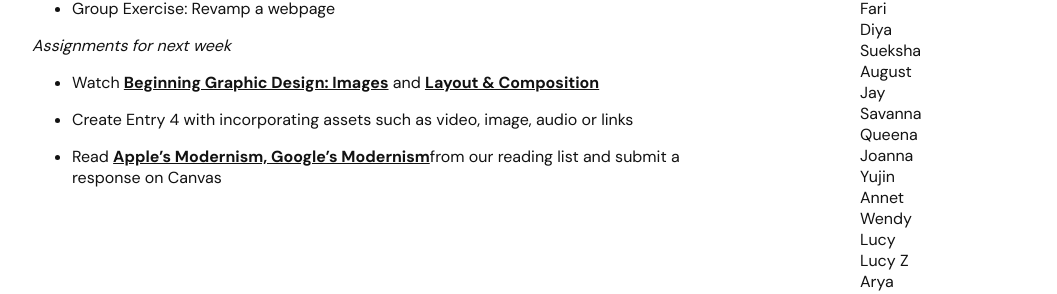
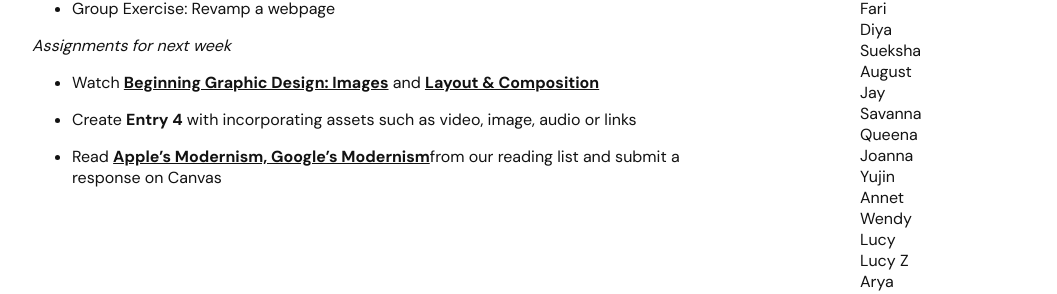
Before and after one commit to core1-interaction/core1-interaction.github.io, a Jekyll site: the page built from week5.md, in a window 1280 px wide. Shown: the part 337-631 px from the top of the page, without its empty margins (108-1165 px from the left). Built offline with Jekyll 4.4.1, drawn with Linux system fonts in a browser that asks for light colours; our own code applies the rules of GitHub Pages for plain Markdown files.

```diff
--- a/week5.md
+++ b/week5.md
@@ -20,6 +20,6 @@ title: Week 5
 *Assignments for next week*
 + Watch **[<u>Beginning Graphic Design: Images</u>](https://www.youtube.com/watch?v=MELKuexR3sQ)** and **[<u>Layout & Composition</u>](https://www.youtube.com/watch?v=a5KYlHNKQB8)**
 
-+ Create Entry 4 with incorporating assets such as video, image, audio or links
++ Create **Entry 4** with incorporating assets such as video, image, audio or links
 
 + Read **[<u>Apple’s Modernism, Google’s Modernism</u>](http://natalia.cecire.org/research/apples-modernism-googles-modernism-some-reflections-on-alphabet-inc-and-a-suggestion-that-modernist-architect-adolf-loos-would-be-totally-into-soylent/)**from our reading list and submit a response on Canvas
```
